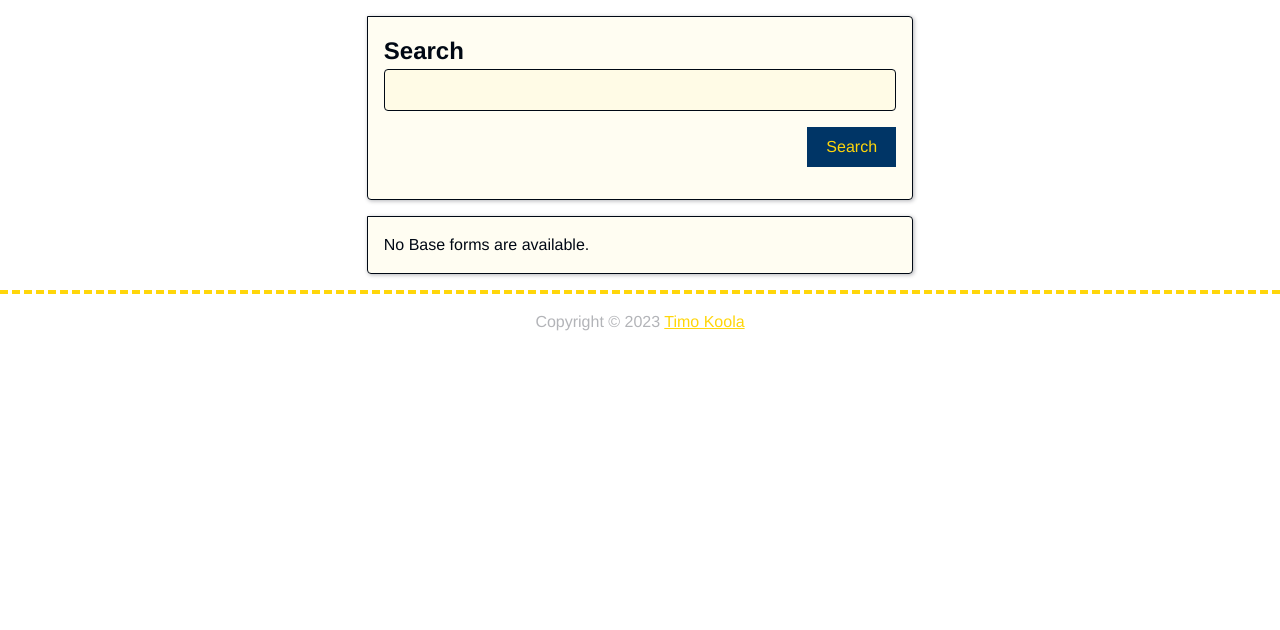
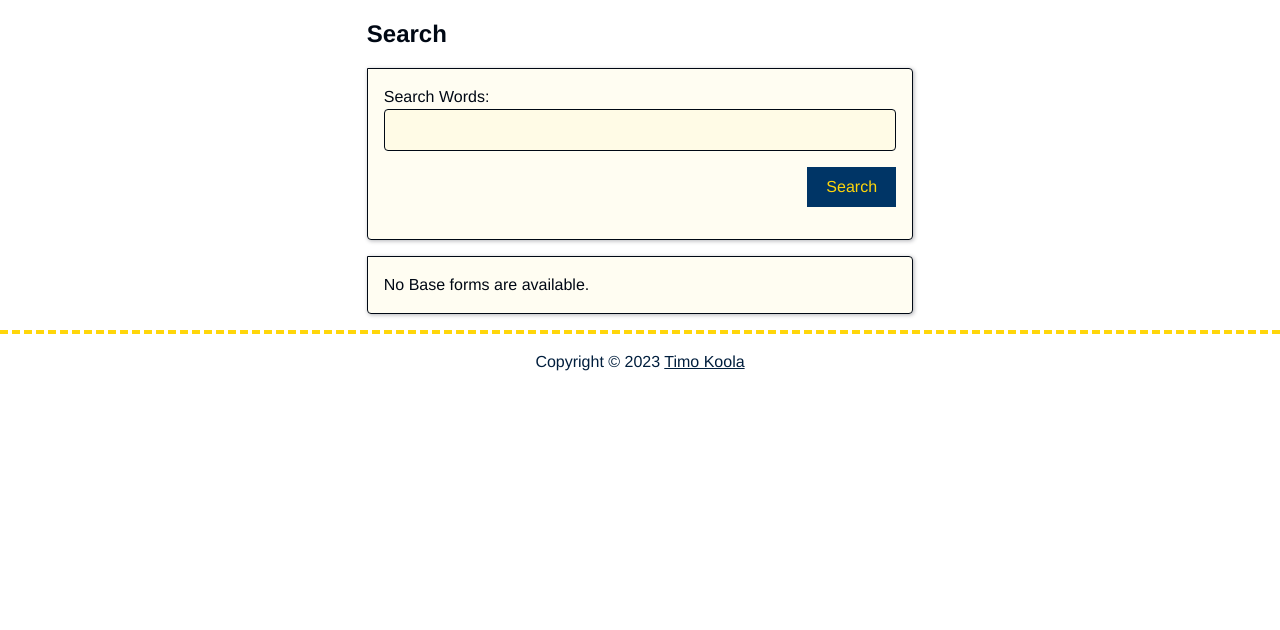
Before and after one commit to timokoola/suomieditor, a Django app: page / in a window 1280 px wide. Shown: the part 64-694 px from the top of the page. Run offline with Django 4.2, Linux system fonts and the light colour scheme; data that the repository does not hold is empty; parts of the project's set-up code (start-up, migrations or seed data) failed here and were passed over.

Commit message:
fix: fix contrast issues in footer, add missing meta description

```diff
--- a/suomieditor/editor/static/editor/style.css
+++ b/suomieditor/editor/static/editor/style.css
@@ -98,17 +98,17 @@ footer {
   padding: 1em;
   border-top: 0.25em dashed var(--gold);
   text-align: center;
-  color: hsla(216, 100%, 4%, 0.3);
+  color: var(--oxford-blue);
 }
 
 footer a {
-  color: var(--gold);
+  color: var(--oxford-blue);
   text-decoration: underline;
 }
 
 footer a:hover,
 footer a:focus {
-  color: var(--gold);
+  color: var(--oxford-blue);
   text-decoration: underline;
 }
 
--- a/suomieditor/editor/templates/editor/base.html
+++ b/suomieditor/editor/templates/editor/base.html
@@ -7,6 +7,8 @@
         <meta http-equiv="X-UA-Compatible" content="IE=edge">
         <meta name="viewport" content="width=device-width, initial-scale=1.0">
         <meta name="view-transition" content="same-origin"/>
+        <meta name="description" content="Keinonto is a tool for recording Finnish language noun declination forms.">
+
         <link rel="stylesheet" href="{% static 'editor/reset.css' %}">
         <link rel="stylesheet" href="{% static 'editor/style.css' %}">
         <title>
--- a/suomieditor/editor/templates/editor/index.html
+++ b/suomieditor/editor/templates/editor/index.html
@@ -4,14 +4,15 @@
 {% endblock %}
 
 {% block content %}
+    <h2>Search</h2>
     <section class="search">
         <form action="{% url 'editor:search' %}" method="get">
-            <h2>Search</h2>
             {% if error_message %}
                 <p>
                     <strong>{{ error_message }}</strong>
                 </p>
             {% endif %}
+            <label for="word">Search Words:</label>
             <input type="text" name="word" id="word">
             <div class="button_parent">
                 <input type="submit" value="Search">
```
